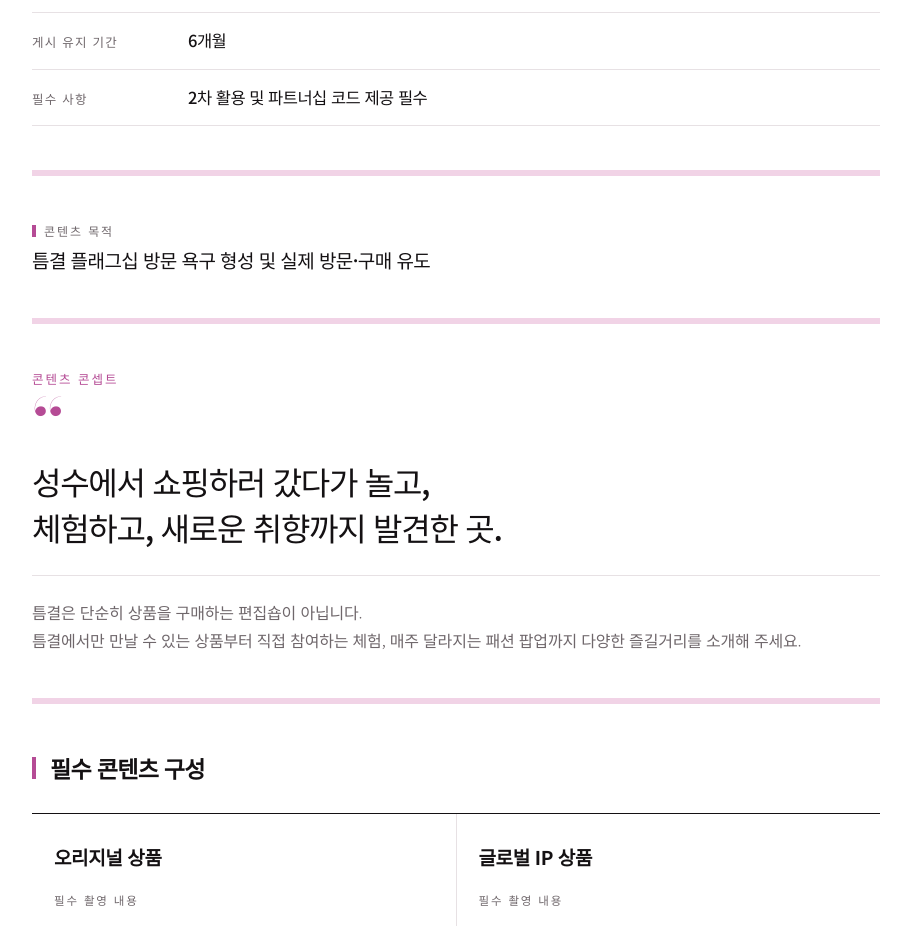
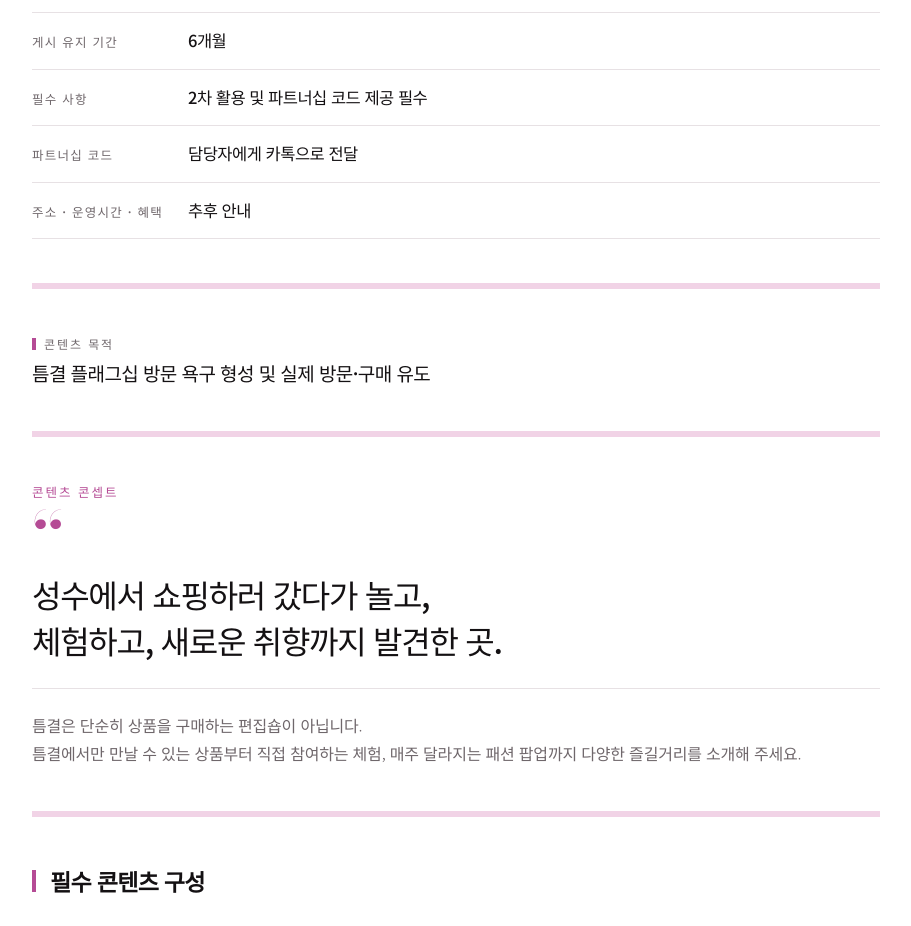
Before and after one commit to hwangyksiriai/teumgyul-fashion, a plain HTML site: page offline/index.html in a window 1280 px wide. Shown: the part 921-1847 px from the top of the page, without its empty margins (184-1095 px from the left). Drawn offline with nearby package versions, Linux system fonts and the light colour scheme.

Commit message:
Overviews: partnership code via KakaoTalk; offline address/hours/benefits TBA

```diff
--- a/offline/index.html
+++ b/offline/index.html
@@ -261,6 +261,8 @@ td.k{color:var(--accent)}
       <div><dt>초안 검수</dt><dd>필수</dd></div>
       <div><dt>게시 유지 기간</dt><dd>6개월</dd></div>
       <div><dt>필수 사항</dt><dd>2차 활용 및 파트너십 코드 제공 필수</dd></div>
+      <div><dt>파트너십 코드</dt><dd>담당자에게 카톡으로 전달</dd></div>
+      <div><dt>주소 · 운영시간 · 혜택</dt><dd>추후 안내</dd></div>
     </dl>
   </div>
 
```
Also changed, not shown: seeding/index.html (+1 -0 lines).
